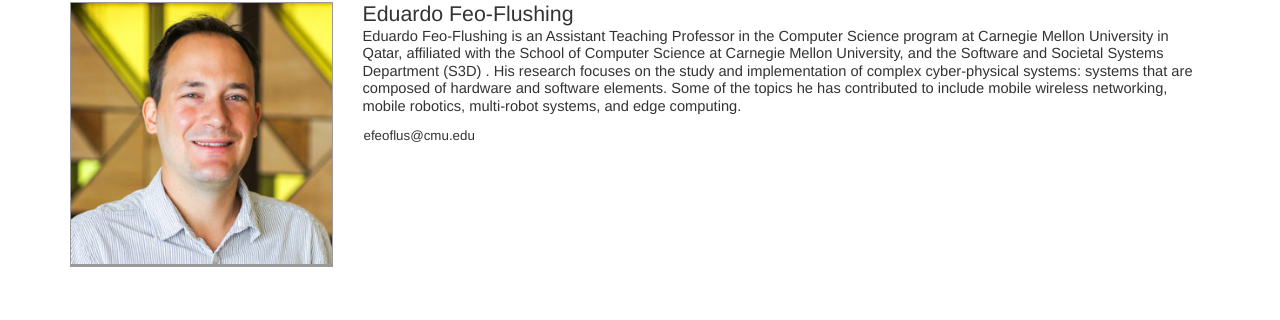
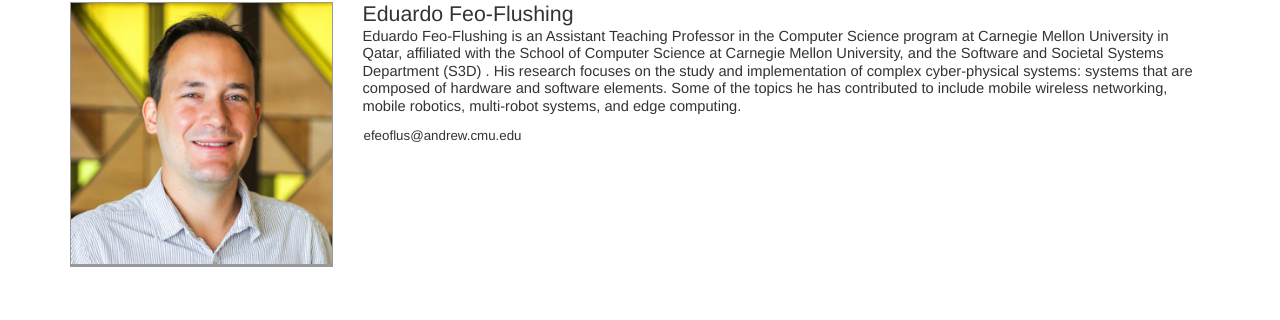
Before and after one commit to cmu-impactlab/cmu-impactlab.github.io, a Jekyll site: the page built from members/index.html, in a window 1280 px wide. Shown: the part 254-574 px from the top of the page. Built offline with Jekyll 4.4.1, drawn with Linux system fonts in a browser that asks for light colours; nearby versions of some CDN libraries; some web fonts are replaced.

Commit message:
fixed email

```diff
--- a/_data/members.yml
+++ b/_data/members.yml
@@ -4,6 +4,6 @@
   name: Eduardo Feo-Flushing
   image: /images/members/efeoflus.png
   website: http://www.efeoflushing.com
-  email: efeoflus@cmu.edu
+  email: efeoflus@andrew.cmu.edu
   status: faculty
   affiliation: Assistant Teaching Professor of Computer Science at Carnegie Mellon University in Qatar
```
